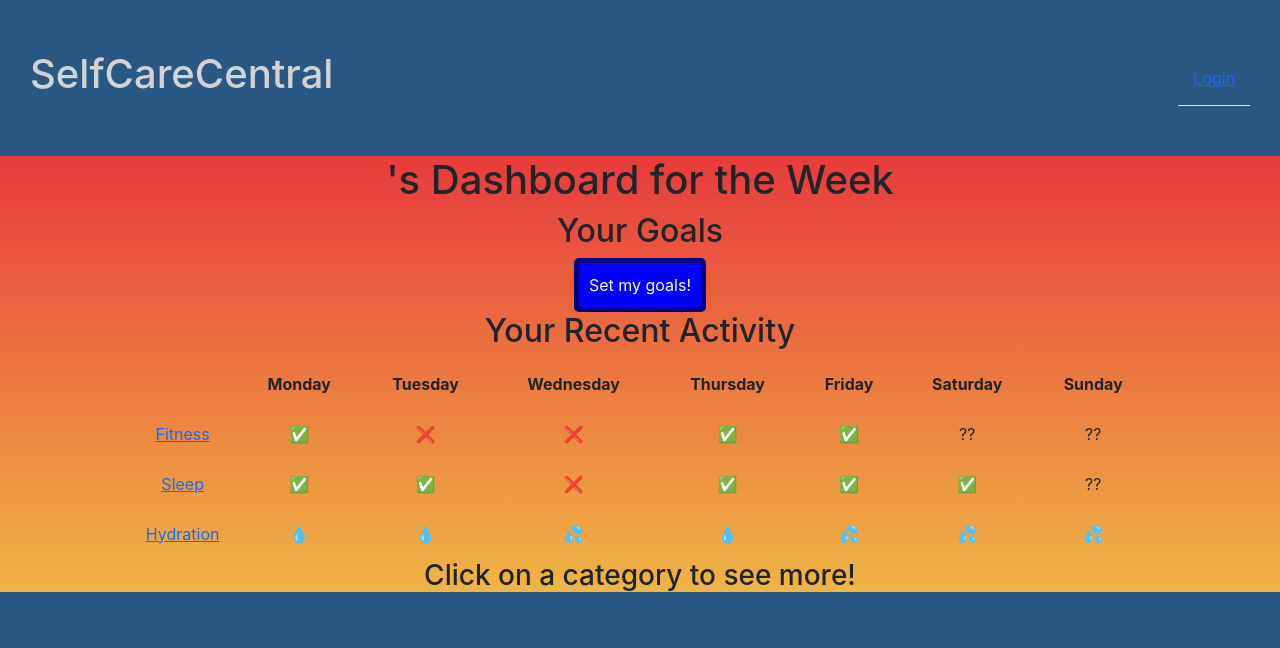
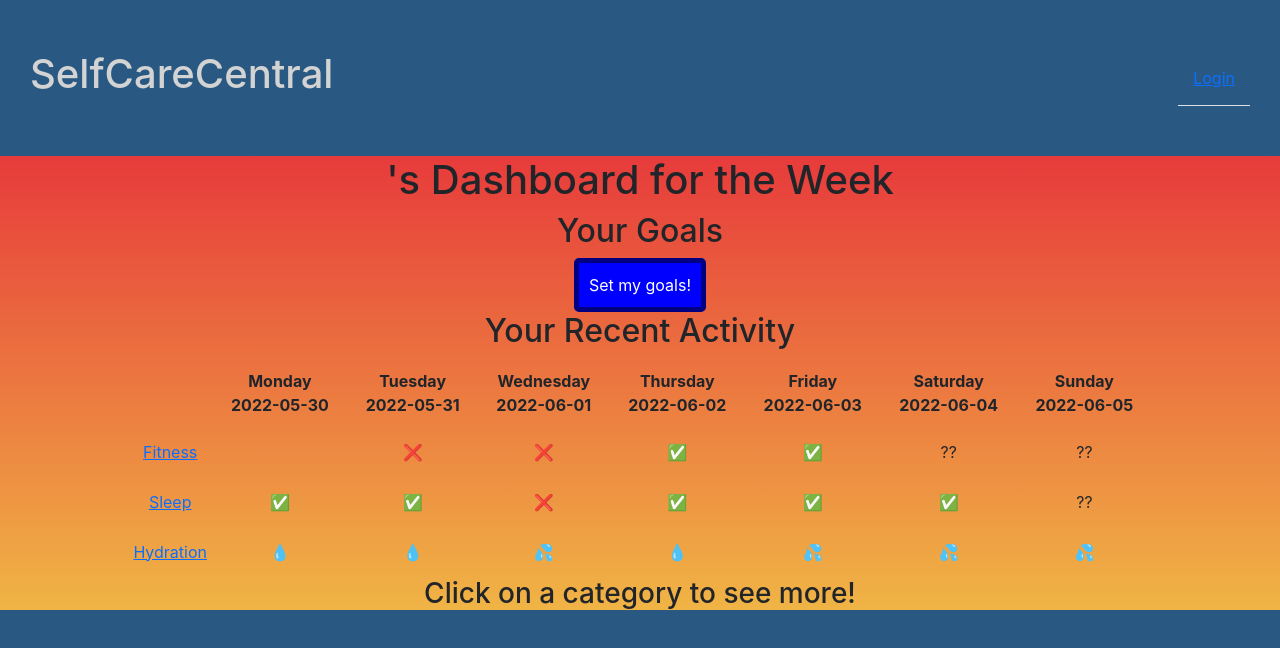
Before and after one commit to hseymo/selfcare, a React (Create React App) app: page /dashboard in a window 1280 px wide. Shown: the top 648 px of the page. Built offline with nearby package versions, Linux system fonts and the light colour scheme; no server answers.

Commit message:
moment function for current week array and render to dashboard. map through array of fitness results to match dates to current weeks dates

```diff
--- a/package.json
+++ b/package.json
@@ -11,6 +11,7 @@
     "react": "^18.1.0",
     "react-bootstrap": "^2.4.0",
     "react-dom": "^18.1.0",
+    "react-moment": "^1.1.2",
     "react-router-dom": "^6.3.0",
     "react-scripts": "5.0.1",
     "react-spring": "^9.4.5",
--- a/src/App.js
+++ b/src/App.js
@@ -13,6 +13,7 @@ import Profile from './components/pages/profile/profile'
 import API from "./utils/API";
 import Exercise from './components/pages/exercise/Exercise';
 import 'bootstrap/dist/css/bootstrap.min.css';
+import weekArray from "./utils/weekdates";
 
 
 function App() {
@@ -75,7 +76,7 @@ function App() {
       <Routes>
         <Route path='/' element={<Home />} />
         <Route path='/login' element={<Login signup={handleSignupSubmit} login={handleLoginSubmit} />} />
-        <Route path='/dashboard' element={<Dashboard userId={userId} token={token} />} />
+        <Route path='/dashboard' element={<Dashboard userId={userId} token={token} weekArray={weekArray}/>} />
         <Route path='/profile' element={<Profile userId={userId} token={token}/>} />
         <Route path='/fitness' element={<Exercise userId={userId} token={token}/>} />
         <Route path='/sleep' element={<Sleep userId={userId} token={token} />} />
--- a/src/components/pages/Profile/profile.js
+++ b/src/components/pages/Profile/profile.js
@@ -36,7 +36,7 @@ export default function Profile({token}) {
             sleep_time: sleepGoal,
             hydration_oz: hydrationGoal
         })
-        console.log(goalObject)
+        window.location.href = "/dashboard"
     }
 
     useEffect(() => {
--- a/src/components/pages/dashboard/Dashboard.js
+++ b/src/components/pages/dashboard/Dashboard.js
@@ -3,8 +3,7 @@ import './dashboard.css';
 import { Link } from 'react-router-dom';
 import API from "../../../utils/API.js"
 
-
-export default function Dashboard({token}) {
+export default function Dashboard({token, weekArray}) {
   const [name, setName] = useState('')
   const [fitnessTimeGoal, setFitnessTimeGoal] = useState();
   const [fitnessFreqGoal, setFitnessFreqGoal] = useState();
@@ -14,23 +13,28 @@ export default function Dashboard({token}) {
 
   useEffect(() => {
     API.getOneUser(token).then((userData)=>{
-      console.log(userData)
+      // console.log(userData)
       const { fitness_time, fitness_frequency, sleep_time, hydration_oz } = userData.goal;
 
-      userData.fitnesses.map(entry => {
-        console.log(entry)
-        const {id, date, activity_type, activity_duration, RPE, notes} = entry;
+      weekArray.map(entry => {
+        for (let i = 0; i < userData.fitnesses.length; i++) {
+          if (entry === userData.fitnesses[i].date) {
+            console.log("Match for ", entry, "&", userData.fitnesses[i].date)
+          } else {
+            console.log("No match for ", entry, "&", userData.fitnesses[i].date)
+          }
+        }
       })
 
-      userData.sleep.map(entry => {
-        console.log(entry)
-        const {id, date, time_asleep, diff_falling_asleep, diff_staying_asleep, mood_upon_wake } = entry;
-      })
+      // userData.sleep.map(entry => {
+      //   // console.log(entry)
+      //   const {id, date, time_asleep, diff_falling_asleep, diff_staying_asleep, mood_upon_wake } = entry;
+      // })
 
-      userData.hydrations.map(entry => {
-        console.log(entry)
-        const { id, date, water_oz } = entry;
-      })
+      // userData.hydrations.map(entry => {
+      //   // console.log(entry)
+      //   const { id, date, water_oz } = entry;
+      // })
 
       setName(userData.first_name);
       setFitnessTimeGoal(fitness_time);
@@ -102,19 +106,21 @@ export default function Dashboard({token}) {
             )}
             <h2>Your Recent Activity</h2>
             <table>
-        <tr>
+        <tr className="dayHeaders">
           <th></th>
-          <th>Monday</th>
-          <th>Tuesday</th>
-          <th>Wednesday</th>
-          <th>Thursday</th>
-          <th>Friday</th>
-          <th>Saturday</th>
-          <th>Sunday</th>
+          <th>Monday <br/> {weekArray[0]}</th>
+          <th>Tuesday <br/> {weekArray[1]}</th>
+          <th>Wednesday <br/> {weekArray[2]} </th>
+          <th>Thursday <br/> {weekArray[3]}</th>
+          <th>Friday <br/> {weekArray[4]}</th>
+          <th>Saturday <br/> {weekArray[5]}</th>
+          <th>Sunday <br/> {weekArray[6]}</th>
         </tr>
         <tr>
           <td className="rowHeader"><Link to='/fitness'>Fitness</Link></td>
-          <td> {checkmark} </td>
+          <td>
+
+          </td>
           <td> {redX} </td>
           <td> {redX} </td>
           <td> {checkmark} </td>
--- a/src/utils/helpers.js
+++ b/src/utils/helpers.js
@@ -1,8 +1,3 @@
-export function weekDates() {
-
-}
-
-
 export function validateEmail(email) {
   const re = /^(([^<>()[\]\\.,;:\s@"]+(\.[^<>()[\]\\.,;:\s@"]+)*)|(".+"))@((\[[0-9]{1,3}\.[0-9]{1,3}\.[0-9]{1,3}\.[0-9]{1,3}\])|(([a-zA-Z\-0-9]+\.)+[a-zA-Z]{2,}))$/;
   return re.test(String(email).toLowerCase());
--- /dev/null
+++ b/src/utils/weekdates.js
@@ -0,0 +1,14 @@
+import moment from 'moment'
+let weekArray = [];
+
+async function weekDates () {
+    // RETURNING CURRENT WEEK OF MONDAY THROUGH SUNDAY
+  for (let i = 1; i < 8; i++) {
+    let dateObject = moment().day(i).format("YYYY-MM-DD");
+    weekArray.push(dateObject)
+  }
+  return weekArray;
+}
+weekDates();
+
+export default weekArray;
```
Also changed, not shown: 1 other file (tests, documents, lock files or other folders).
